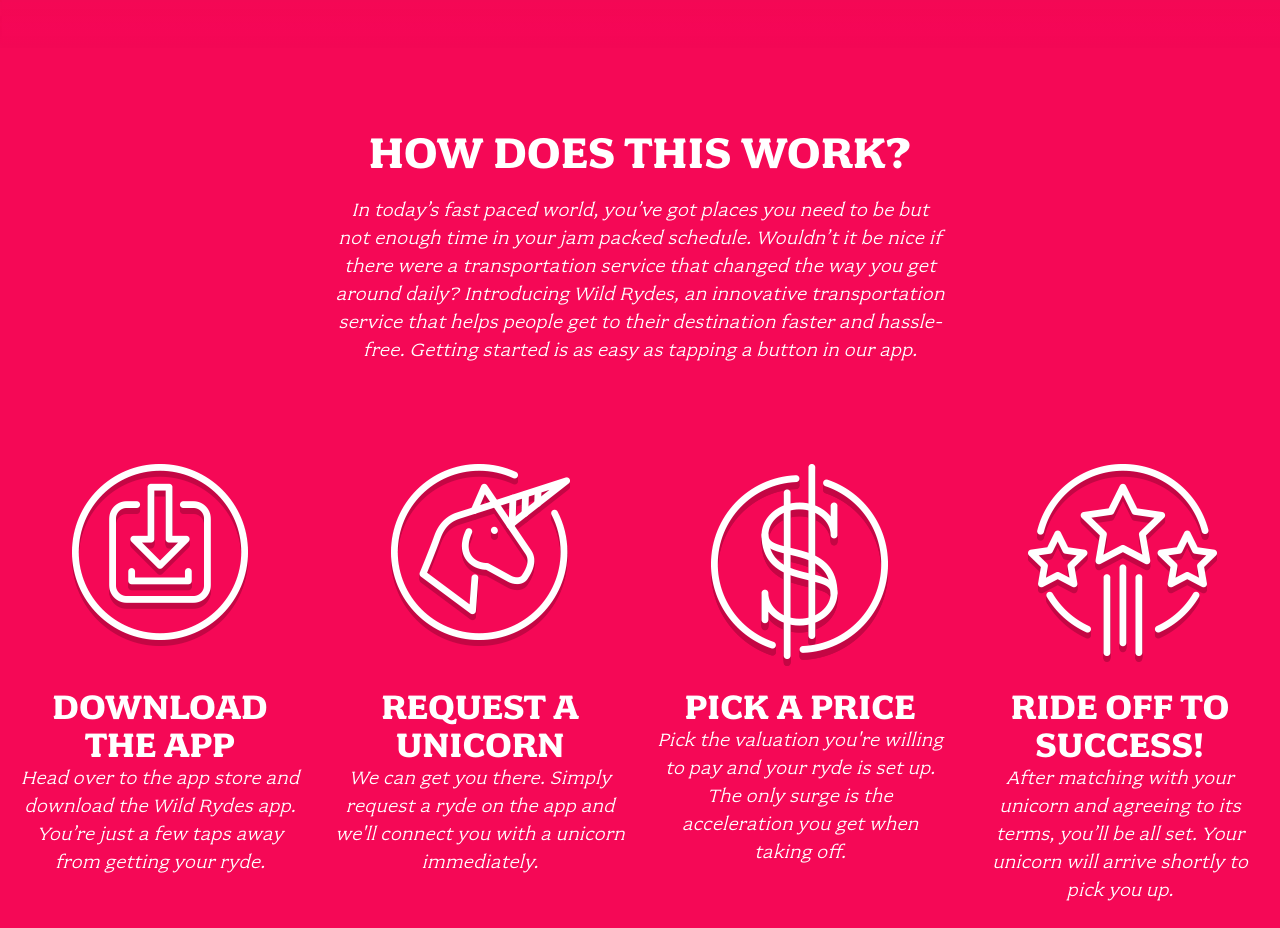
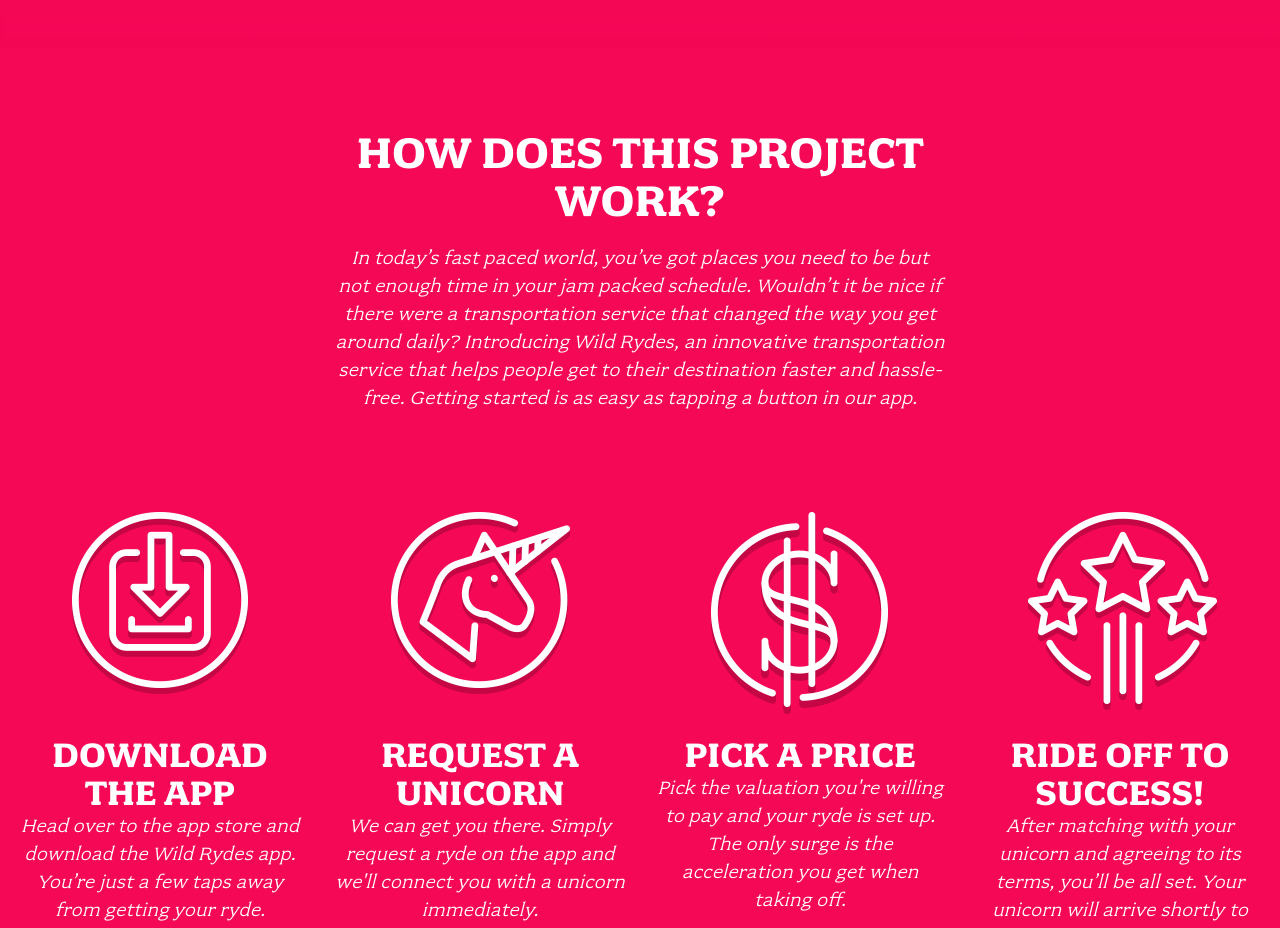
Before and after one commit to hally971/wildrides-sitel, a plain HTML site: page index.html in a window 1280 px wide. Shown: the part 900-1828 px from the top of the page. Drawn offline with Linux system fonts and the light colour scheme.

Commit message:
Update index.html
Add "project"

```diff
--- a/index.html
+++ b/index.html
@@ -30,7 +30,7 @@
 
   <section class="home-about">
     <div class="row column large-9 xlarge-6 xxlarge-4">
-      <h2 class="section-title">How Does This Work?</h2>
+      <h2 class="section-title">How Does This project Work?</h2>
       <p class="content">
         In today’s fast paced world, you’ve got places you need to be but not enough time in your jam packed schedule. Wouldn’t it be nice if there were a transportation service that changed the way you get around daily? Introducing Wild Rydes, an innovative transportation service that helps people get to their destination faster and hassle-free. Getting started is as easy as tapping a button in our app.
       </p>
```
